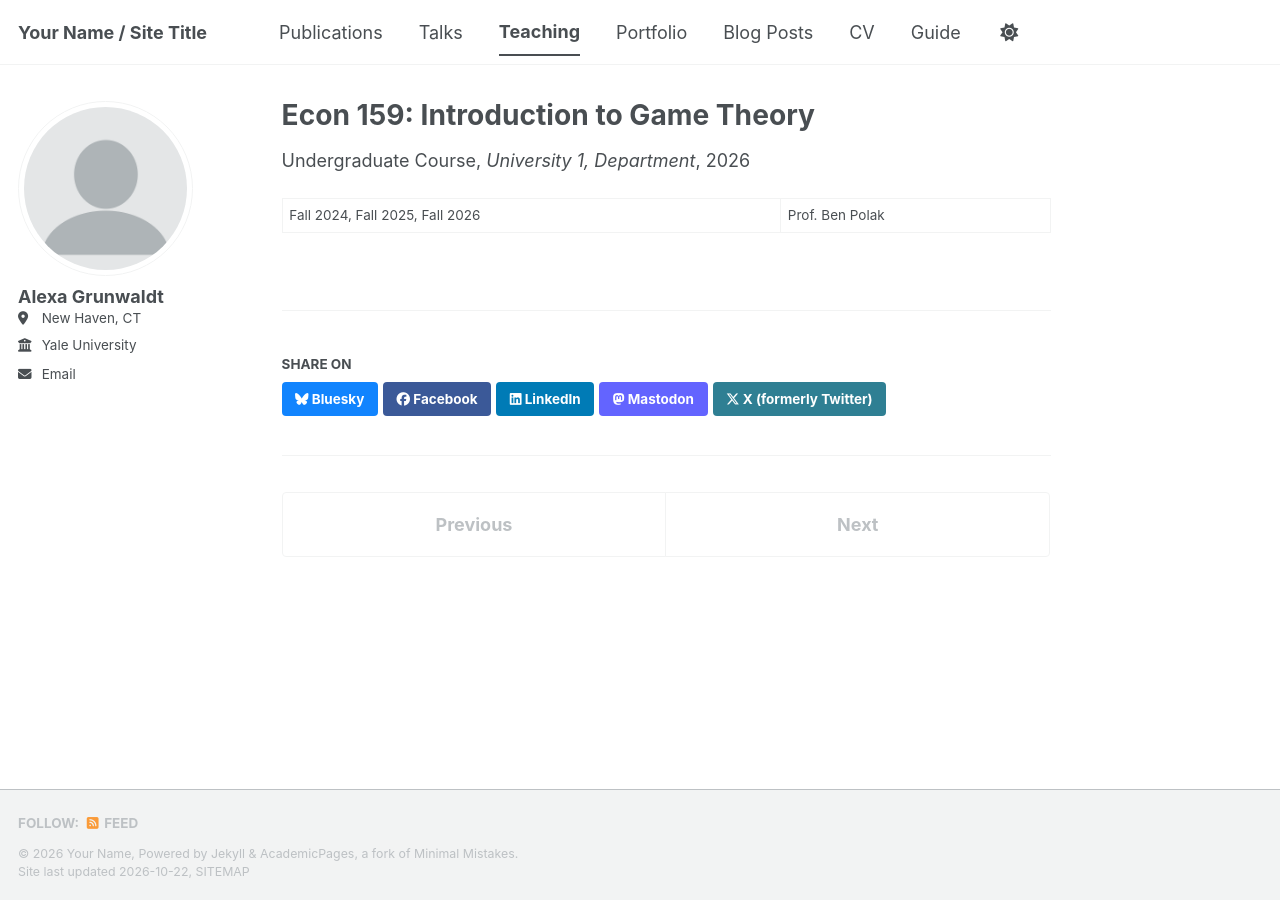
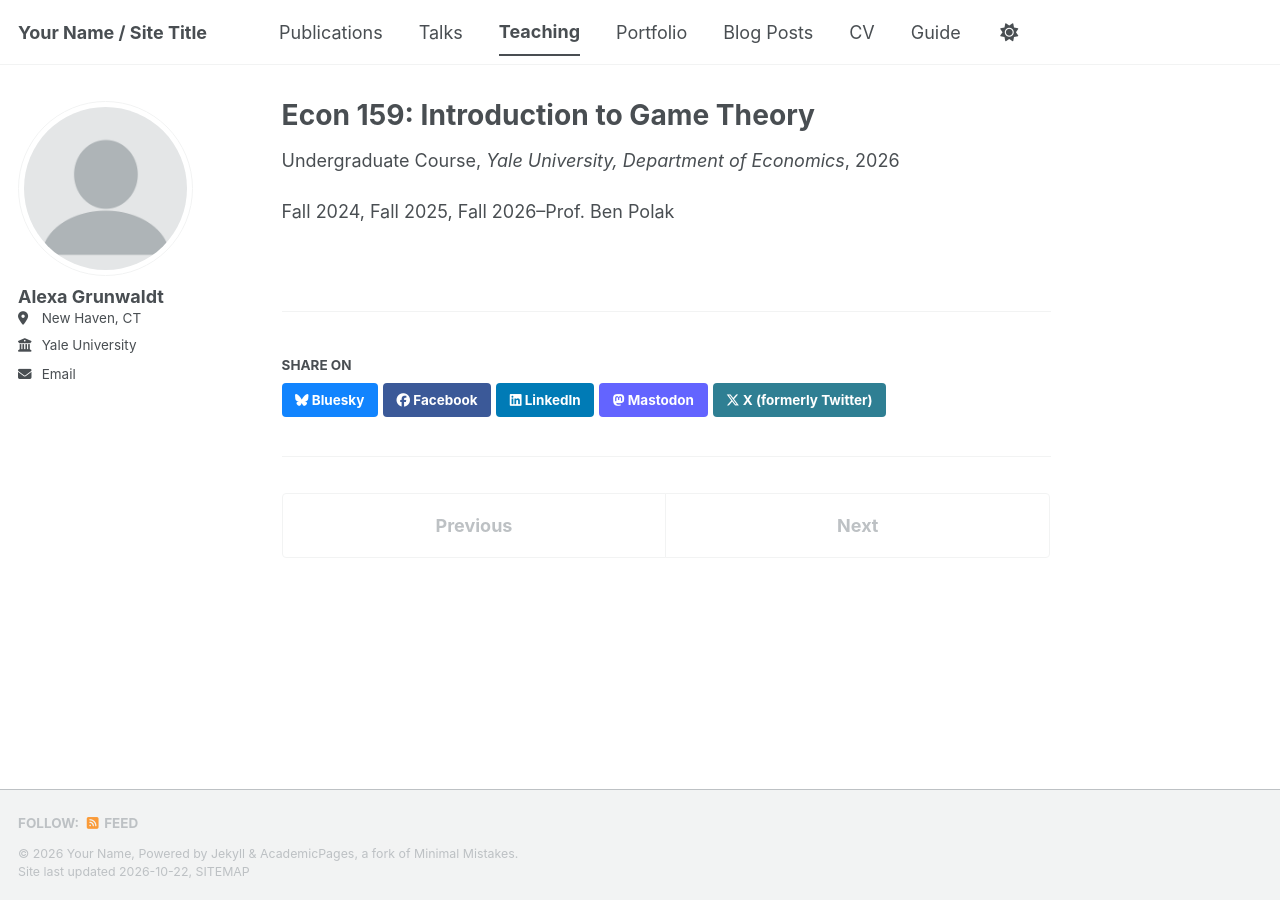
Before and after one commit to alexagrunwaldt/alexagrunwaldt.github.io, a Jekyll site: the page built from _teaching/2024-teaching-2.md, in a window 1280 px wide. Built offline with Jekyll 4.4.1, drawn with Linux system fonts in a browser that asks for light colours; a style sheet for code colours, icons or effects is not loaded.

Commit message:
Update course venue and location details

```diff
--- a/_teaching/2024-teaching-2.md
+++ b/_teaching/2024-teaching-2.md
@@ -3,8 +3,7 @@ title: "Econ 159: Introduction to Game Theory"
 collection: teaching
 type: "Undergraduate Course"
 permalink: /teaching/2024-teaching-2
-venue: "University 1, Department"
-date: 2024, 2025, 2026
+venue: "Yale University, Department of Economics"
 location: "New Haven, CT"
 ---
-Fall 2024, Fall 2025, Fall 2026 | Prof. Ben Polak
+Fall 2024, Fall 2025, Fall 2026--Prof. Ben Polak
```
